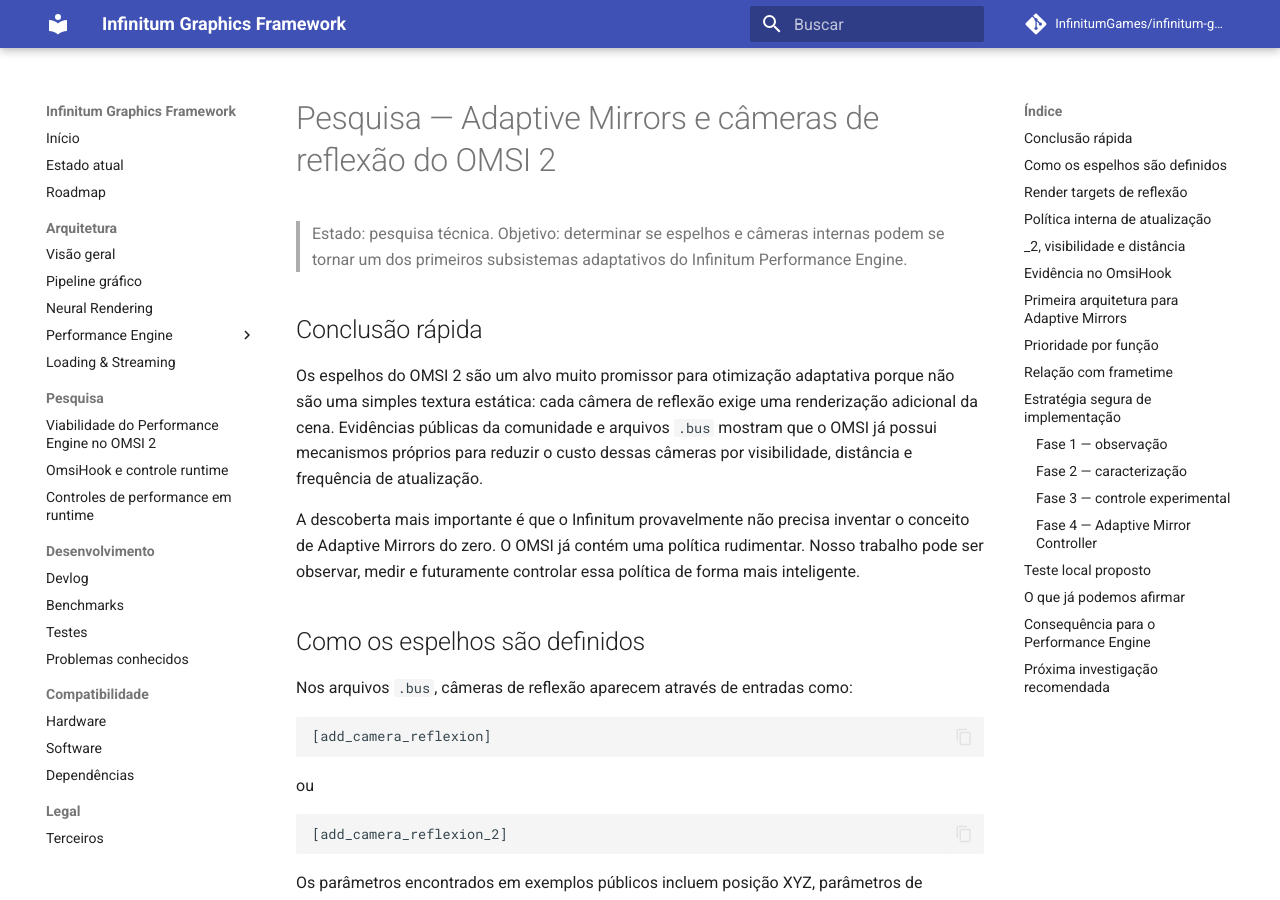
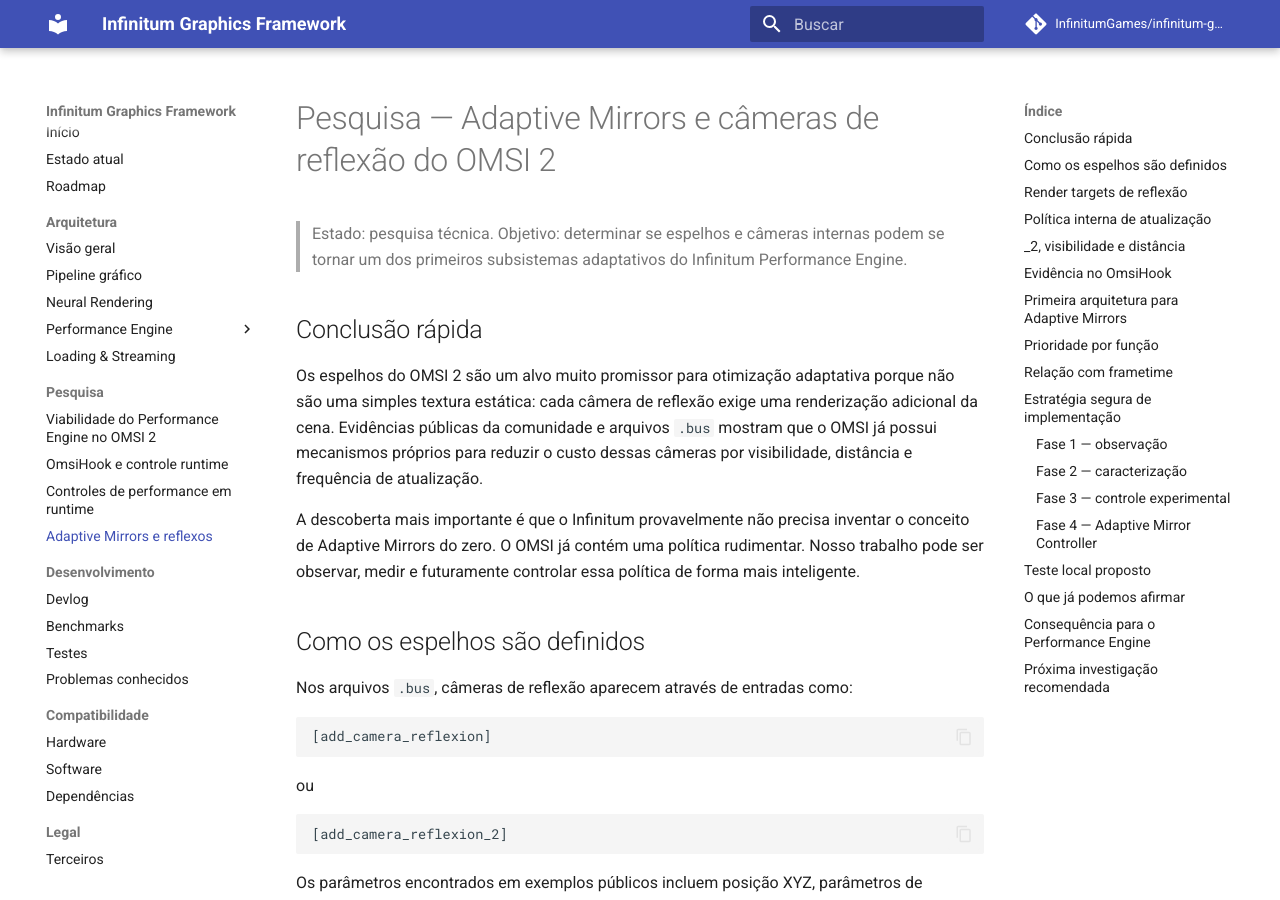
Before and after one commit to InfinitumGames/infinitum-graphics-framework, an MkDocs documentation site: the page built from docs/research/adaptive-mirrors-reflections.md, in a window 1280 px wide and 900 px high. Built offline with MkDocs 1.6.1 and Material for MkDocs 9.7.7, drawn with Linux system fonts in a browser that asks for light colours; comment, search, counter and statistics services are not loaded.

Commit message:
docs: add adaptive mirrors research to navigation

```diff
--- a/mkdocs.yml
+++ b/mkdocs.yml
@@ -29,6 +29,7 @@
       - Viabilidade do Performance Engine no OMSI 2: research/omsi-performance-viability.md
       - OmsiHook e controle runtime: research/omsi-hook-runtime.md
       - Controles de performance em runtime: research/runtime-performance-controls.md
+      - Adaptive Mirrors e reflexos: research/adaptive-mirrors-reflections.md
   - Desenvolvimento:
       - Devlog: development/devlog.md
       - Benchmarks: development/benchmarks.md
```
